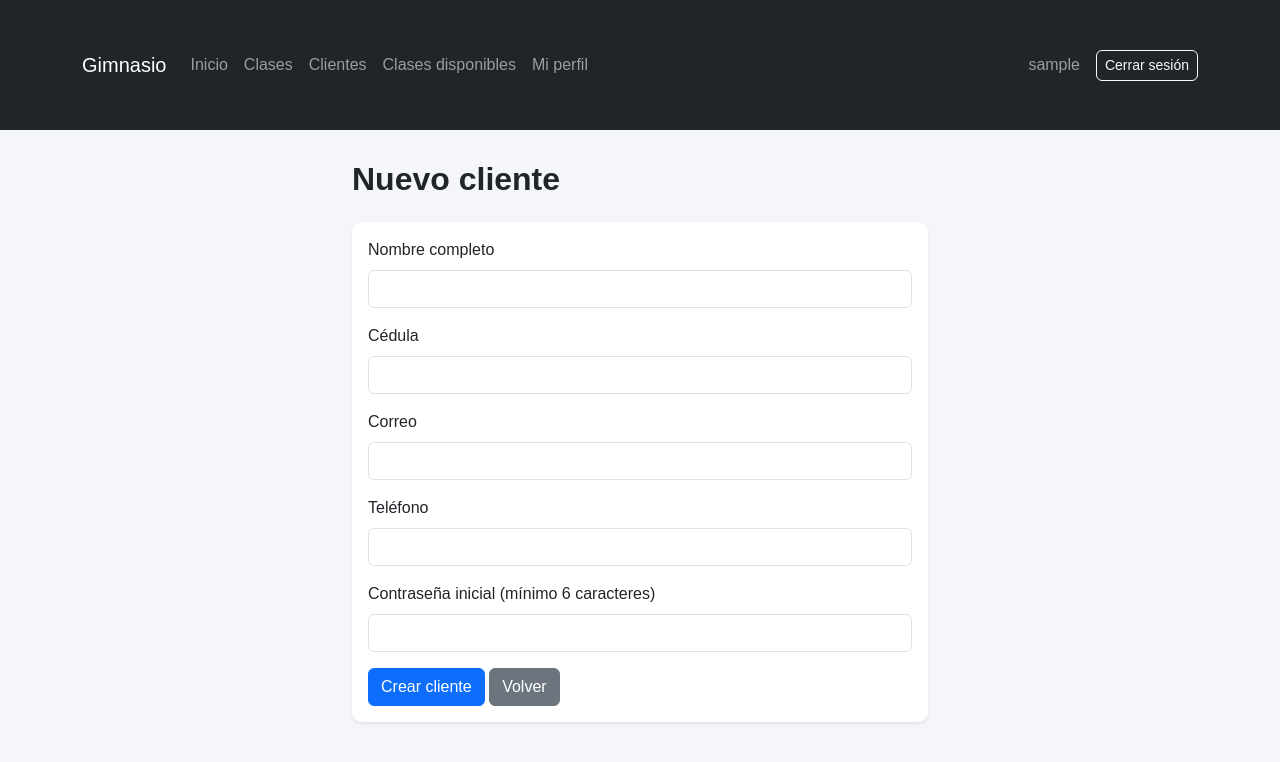
After one commit to Aavl78/gimnasio, a Spring Boot app: page /admin/clientes/nuevo in a window 1280 px wide. The commit adds this page. Shown: the top 762 px of the page. Run offline with Spring Boot 4, Linux system fonts and the light colour scheme; a user stored in the database is signed in; some of the project's set-up classes (security, data sources, template engines, error pages and the like) are left out, and stand-ins take their place; some libraries are stand-ins or nearby versions.

Commit message:
Crear clientes desde el panel del administrador

```diff
--- a/src/main/java/com/gimnasio/controller/AdminClienteController.java
+++ b/src/main/java/com/gimnasio/controller/AdminClienteController.java
@@ -2,23 +2,32 @@ package com.gimnasio.controller;
 
 import org.springframework.stereotype.Controller;
 import org.springframework.ui.Model;
+import org.springframework.validation.BindingResult;
 import org.springframework.web.bind.annotation.GetMapping;
+import org.springframework.web.bind.annotation.ModelAttribute;
 import org.springframework.web.bind.annotation.PathVariable;
 import org.springframework.web.bind.annotation.PostMapping;
 import org.springframework.web.bind.annotation.RequestMapping;
 import org.springframework.web.bind.annotation.RequestParam;
 import org.springframework.web.servlet.mvc.support.RedirectAttributes;
 
+import com.gimnasio.model.Usuario;
 import com.gimnasio.service.ClienteService;
+import com.gimnasio.service.UsuarioService;
+
+import jakarta.validation.Valid;
 
 @Controller
 @RequestMapping("/admin/clientes")
 public class AdminClienteController {
 
     private final ClienteService clienteService;
+    private final UsuarioService usuarioService;   // NUEVO
 
-    public AdminClienteController(ClienteService clienteService) {
+    // Spring entrega los dos services
+    public AdminClienteController(ClienteService clienteService, UsuarioService usuarioService) {
         this.clienteService = clienteService;
+        this.usuarioService = usuarioService;      // NUEVO
     }
 
     // Lista de todos los clientes
@@ -26,6 +35,32 @@ public class AdminClienteController {
     public String listar(Model model) {
         model.addAttribute("clientes", clienteService.listarClientes());
         return "admin/clientes";
+    }
+
+    //muestra el formulario vacío para crear un cliente
+    @GetMapping("/nuevo")
+    public String nuevo(Model model) {
+        model.addAttribute("usuario", new Usuario());
+        return "admin/cliente-nuevo";
+    }
+
+    //recibe el formulario y crea el cliente
+    @PostMapping("/nuevo")
+    public String crear(@Valid @ModelAttribute("usuario") Usuario usuario,
+                        BindingResult resultado,
+                        Model model,
+                        RedirectAttributes redirect) {
+        if (resultado.hasErrors()) {
+            return "admin/cliente-nuevo";
+        }
+        try {
+            usuarioService.registrarCliente(usuario);
+        } catch (IllegalArgumentException e) {
+            model.addAttribute("error", e.getMessage());
+            return "admin/cliente-nuevo";
+        }
+        redirect.addFlashAttribute("exito", "Cliente creado correctamente");
+        return "redirect:/admin/clientes";
     }
 
     // Formulario de edición
--- a/src/main/java/com/gimnasio/service/UsuarioService.java
+++ b/src/main/java/com/gimnasio/service/UsuarioService.java
@@ -12,7 +12,8 @@ public class UsuarioService {
 
     private final UsuarioRepository usuarioRepository;
     private final PasswordEncoder passwordEncoder;
-public UsuarioService(UsuarioRepository usuarioRepository, PasswordEncoder passwordEncoder) {
+
+    public UsuarioService(UsuarioRepository usuarioRepository, PasswordEncoder passwordEncoder) {
         this.usuarioRepository = usuarioRepository;
         this.passwordEncoder = passwordEncoder;
     }
@@ -48,7 +49,6 @@ public UsuarioService(UsuarioRepository usuarioRepository, PasswordEncoder passw
         usuarioRepository.save(usuario);
     }
 
-
     // Revisa que la contraseña tenga al menos 6 caracteres
     private void validarPassword(String password) {
         if (password == null || password.length() < 6) {
--- /dev/null
+++ b/src/main/resources/templates/admin/cliente-nuevo.html
@@ -0,0 +1,50 @@
+<!DOCTYPE html>
+<html lang="es"
+      xmlns:th="http://www.thymeleaf.org"
+      xmlns:sec="http://www.thymeleaf.org/extras/spring-security">
+<head th:replace="~{fragments :: head('Nuevo cliente')}"></head>
+<body>
+<nav th:replace="~{fragments :: navbar}"></nav>
+
+<div class="container" style="max-width: 600px;">
+    <h2 class="mb-4">Nuevo cliente</h2>
+
+    <div th:if="${error}" class="alert alert-danger" th:text="${error}"></div>
+
+    <div class="card shadow-sm">
+        <div class="card-body">
+            <form th:action="@{/admin/clientes/nuevo}" th:object="${usuario}" method="post">
+                <div class="mb-3">
+                    <label class="form-label">Nombre completo</label>
+                    <input type="text" th:field="*{nombre}" class="form-control">
+                    <div class="text-danger small" th:if="${#fields.hasErrors('nombre')}" th:errors="*{nombre}"></div>
+                </div>
+                <div class="mb-3">
+                    <label class="form-label">Cédula</label>
+                    <input type="text" th:field="*{cedula}" class="form-control">
+                    <div class="text-danger small" th:if="${#fields.hasErrors('cedula')}" th:errors="*{cedula}"></div>
+                </div>
+                <div class="mb-3">
+                    <label class="form-label">Correo</label>
+                    <input type="email" th:field="*{correo}" class="form-control">
+                    <div class="text-danger small" th:if="${#fields.hasErrors('correo')}" th:errors="*{correo}"></div>
+                </div>
+                <div class="mb-3">
+                    <label class="form-label">Teléfono</label>
+                    <input type="text" th:field="*{telefono}" class="form-control">
+                </div>
+                <div class="mb-3">
+                    <label class="form-label">Contraseña inicial (mínimo 6 caracteres)</label>
+                    <input type="password" th:field="*{password}" class="form-control">
+                    <div class="text-danger small" th:if="${#fields.hasErrors('password')}" th:errors="*{password}"></div>
+                </div>
+                <button type="submit" class="btn btn-primary">Crear cliente</button>
+                <a th:href="@{/admin/clientes}" class="btn btn-secondary">Volver</a>
+            </form>
+        </div>
+    </div>
+</div>
+
+<th:block th:replace="~{fragments :: scripts}"></th:block>
+</body>
+</html>
--- a/src/main/resources/templates/admin/clientes.html
+++ b/src/main/resources/templates/admin/clientes.html
@@ -7,7 +7,10 @@
 <nav th:replace="~{fragments :: navbar}"></nav>
 
 <div class="container">
-    <h2 class="mb-4">Clientes</h2>
+      <div class="d-flex justify-content-between align-items-center mb-4">
+        <h2>Clientes</h2>
+        <a th:href="@{/admin/clientes/nuevo}" class="btn btn-primary">+ Nuevo cliente</a>
+    </div>
 
     <div th:if="${exito}" class="alert alert-success" th:text="${exito}"></div>
     <div th:if="${error}" class="alert alert-danger" th:text="${error}"></div>
```
Also changed, not shown: README.md.
